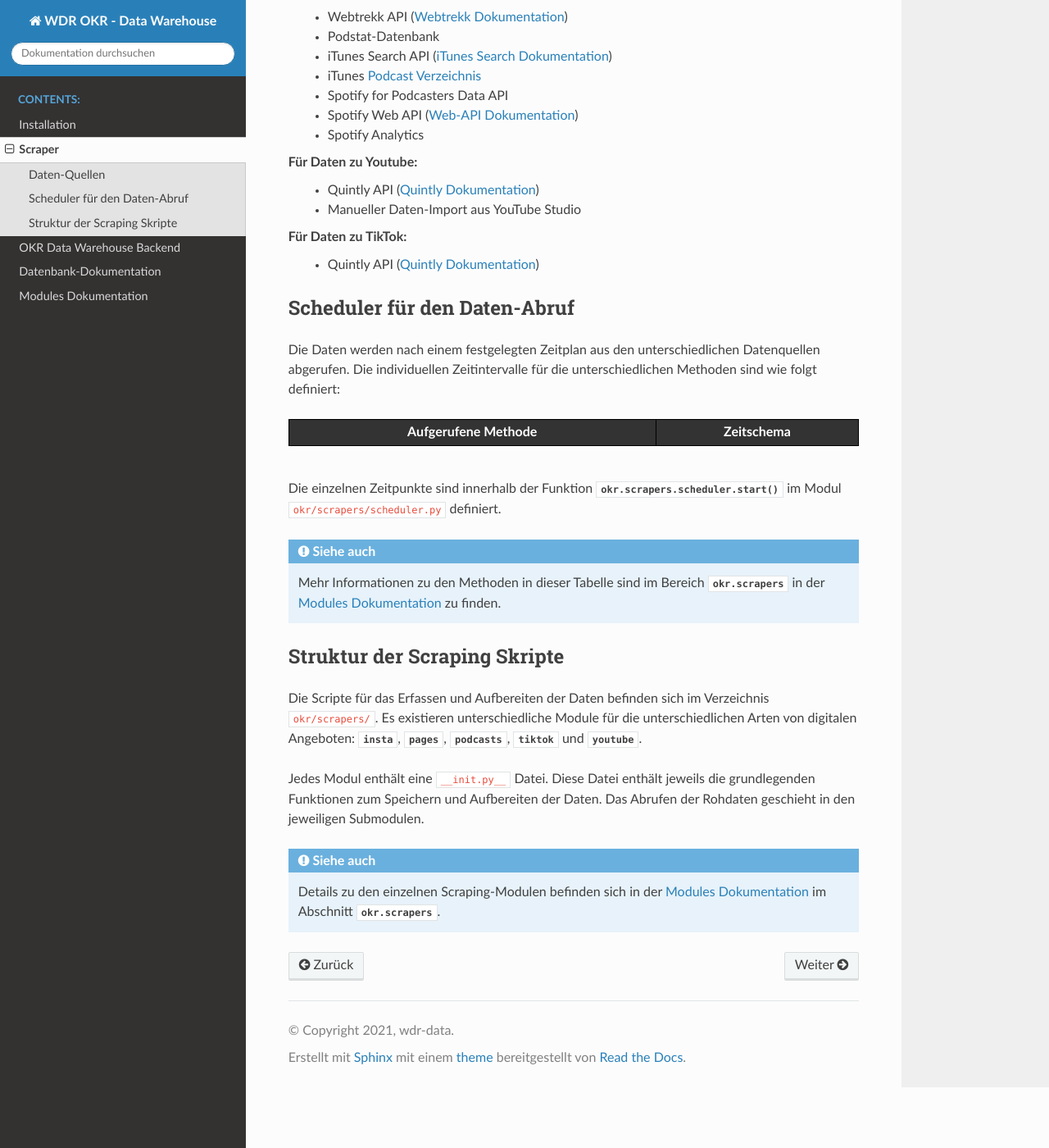
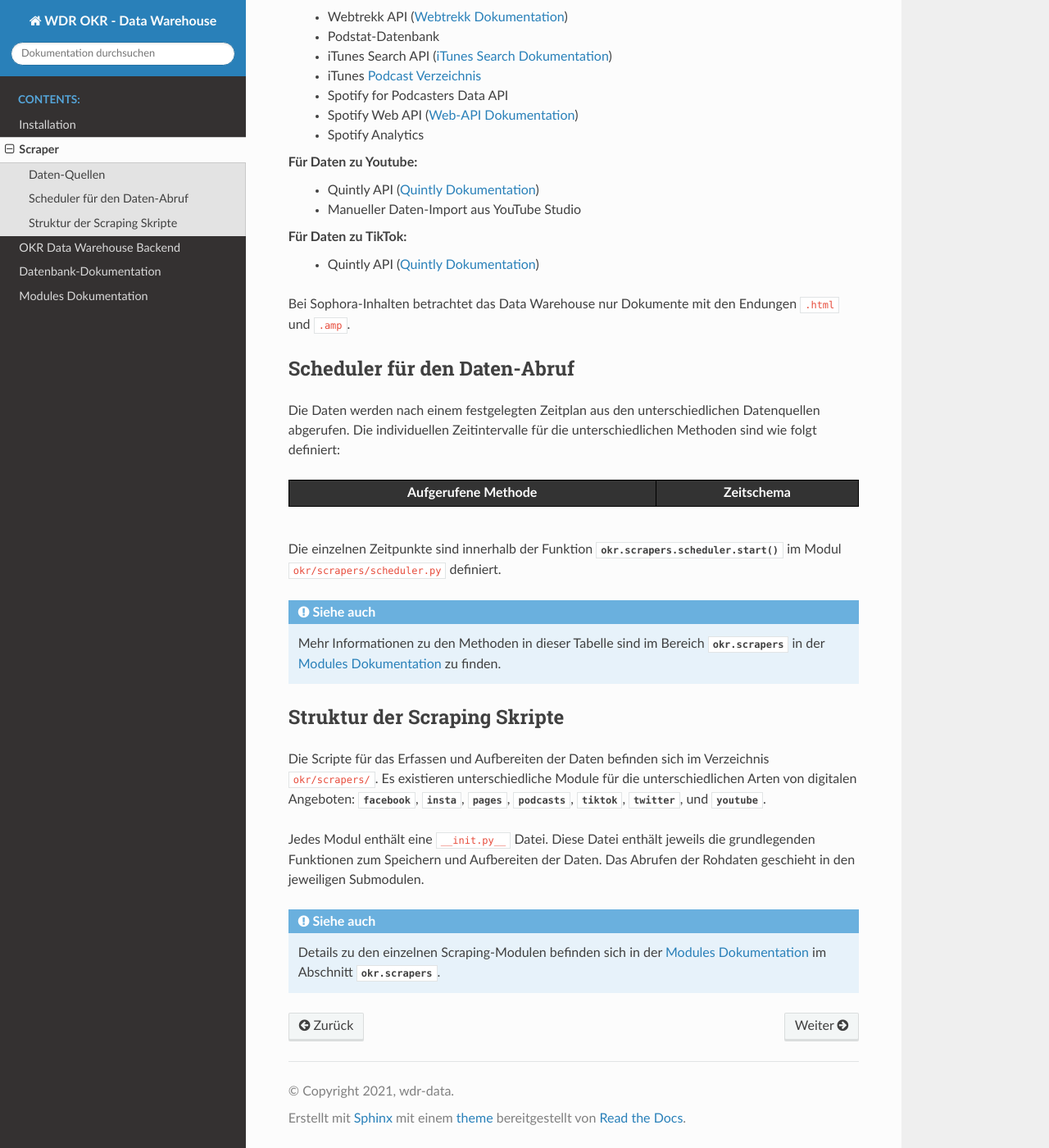
Before and after one commit to wdr-data/wdr-okr, a Sphinx documentation site: the page built from docs/scraper.rst, in a window 1280 px wide and 1400 px high, scrolled down 703 px. Shown: the whole window at 82% size. Built offline with Sphinx 7.4.7 and the Read the Docs theme 2.0.0, drawn with Linux system fonts in a browser that asks for light colours.

Commit message:
📝 Update docs for sophora document file types

```diff
--- a/docs/scraper.rst
+++ b/docs/scraper.rst
@@ -44,6 +44,9 @@ Für Daten zu Youtube:
 Für Daten zu TikTok:
   * Quintly API (`Quintly Dokumentation`_)
 
+Bei Sophora-Inhalten betrachtet das Data Warehouse nur Dokumente mit den Endungen
+``.html`` und ``.amp``.
+
 .. _scraper_scheduler:
 
 Scheduler für den Daten-Abruf
@@ -67,8 +70,9 @@ Struktur der Scraping Skripte
 
 Die Scripte für das Erfassen und Aufbereiten der Daten befinden sich im Verzeichnis
 ``okr/scrapers/``. Es existieren unterschiedliche Module für die unterschiedlichen Arten
-von digitalen Angeboten: :class:`~okr.scrapers.insta`, :class:`~okr.scrapers.pages`,
-:class:`~okr.scrapers.podcasts`, :class:`~okr.scrapers.tiktok` und
+von digitalen Angeboten: :class:`~okr.scrapers.facebook`, :class:`~okr.scrapers.insta`,
+:class:`~okr.scrapers.pages`, :class:`~okr.scrapers.podcasts`,
+:class:`~okr.scrapers.tiktok`, :class:`~okr.scrapers.twitter`, und
 :class:`~okr.scrapers.youtube`.
 
 Jedes Modul enthält eine ``__init.py__`` Datei. Diese Datei enthält jeweils die
```
